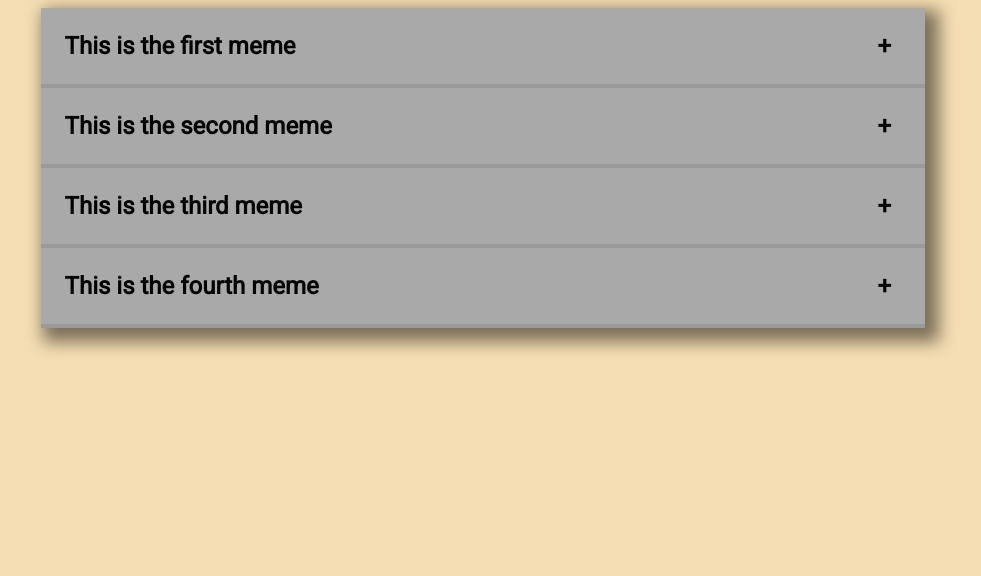
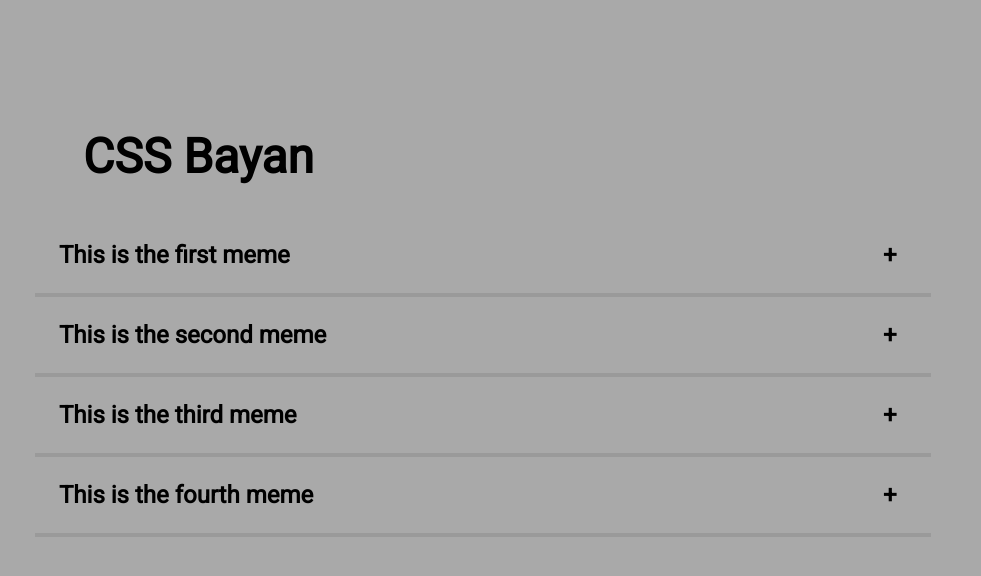
Before and after one commit to karbarbar/cssBayan, a plain HTML site: page Bayan.html in a window 1280 px wide. Shown: the whole page, without its empty margins (157-1138 px from the left). Drawn offline with Linux system fonts and the light colour scheme.

Commit message:
feat: update code(Sun, Mar 12, 2023 08:04:25 PM)

```diff
--- a/Bayan.css
+++ b/Bayan.css
@@ -4,18 +4,21 @@
 html{
       max-width: 1440px;
       margin: auto;
-      background: wheat;
-       }
+      height: 100%;
+
+}
 body{
+    margin: 0 auto;
     font-family: 'Roboto', sans-serif;
-    height: 100%;
-}
+    background-color: darkgrey;
+
+  }
 .accordion{
     padding:0;
     margin: auto;
     width: 70%;
     overflow: hidden;
-    box-shadow: 0.5em 0.5em 1em 0.4em rgba(0,0,0,0.5);
+
 }
 
 .accordion .box{
@@ -103,3 +106,8 @@ img{
     height: 25em;
     border: 0.1em solid black;
 }
+h1{
+    font-size: 3em;
+    font-weight: bold;
+    padding: 2em 0em 0em 5em;
+}
--- a/Bayan.html
+++ b/Bayan.html
@@ -9,6 +9,7 @@
 <title>Bayan</title>
 </head>
 <body>
+<h1>CSS Bayan</h1>
 <div class="accordion">
   <input  class="box" type="radio" id="radio_one" name="button">
     <label for="radio_one" class="radio_label">This is the first meme</label>
```
